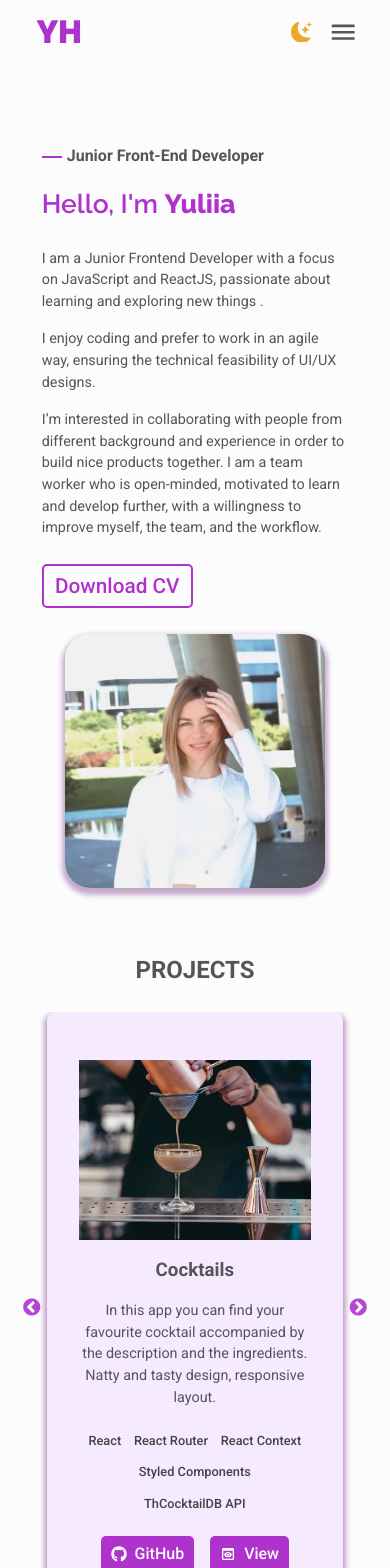
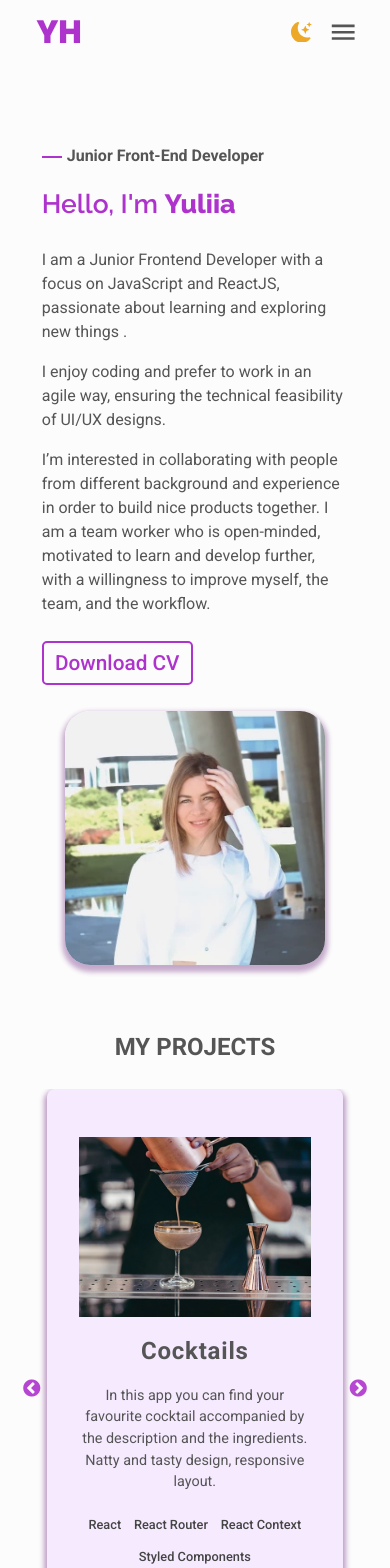
Before and after one commit to Yuliia-Harkusha/portfolio, a React (Create React App) app: page / in a window 390 px wide. Shown: the top 1568 px of the page. Built offline with nearby package versions, Linux system fonts and the light colour scheme.

Commit message:
little style changes

```diff
--- a/src/components/Home/Home.css
+++ b/src/components/Home/Home.css
@@ -88,7 +88,7 @@
   }
 
   .home-about {
-    font-size: 0.9rem;
+    font-size: 1rem;
   }
 
   .hero-img {
--- a/src/components/Projects/Projects.css
+++ b/src/components/Projects/Projects.css
@@ -52,6 +52,11 @@
   object-fit: cover;
 }
 
+.project__name {
+  font-size: 1.5rem;
+  letter-spacing: 0.05rem;
+}
+
 .project__description {
   margin-top: 1rem;
 }
--- a/src/components/Projects/Projects.jsx
+++ b/src/components/Projects/Projects.jsx
@@ -40,7 +40,7 @@ export const Projects = () => {
 
   return (
     <section id="projects" className="section">
-      <h2 className="section__title">Projects</h2>
+      <h2 className="section__title">My projects</h2>
 
       <div className="projects">
         <Slider {...settings}>
--- a/src/components/Projects/SingleProject.jsx
+++ b/src/components/Projects/SingleProject.jsx
@@ -7,7 +7,7 @@ export const SingleProject = ({ project }) => {
     <div className="project">
       <img className="project__image" src={project.image} alt={project.name} />
 
-      <h3>{project.name}</h3>
+      <h3 className="project__name">{project.name}</h3>
 
       <p className="project__description">{project.description}</p>
 
```
